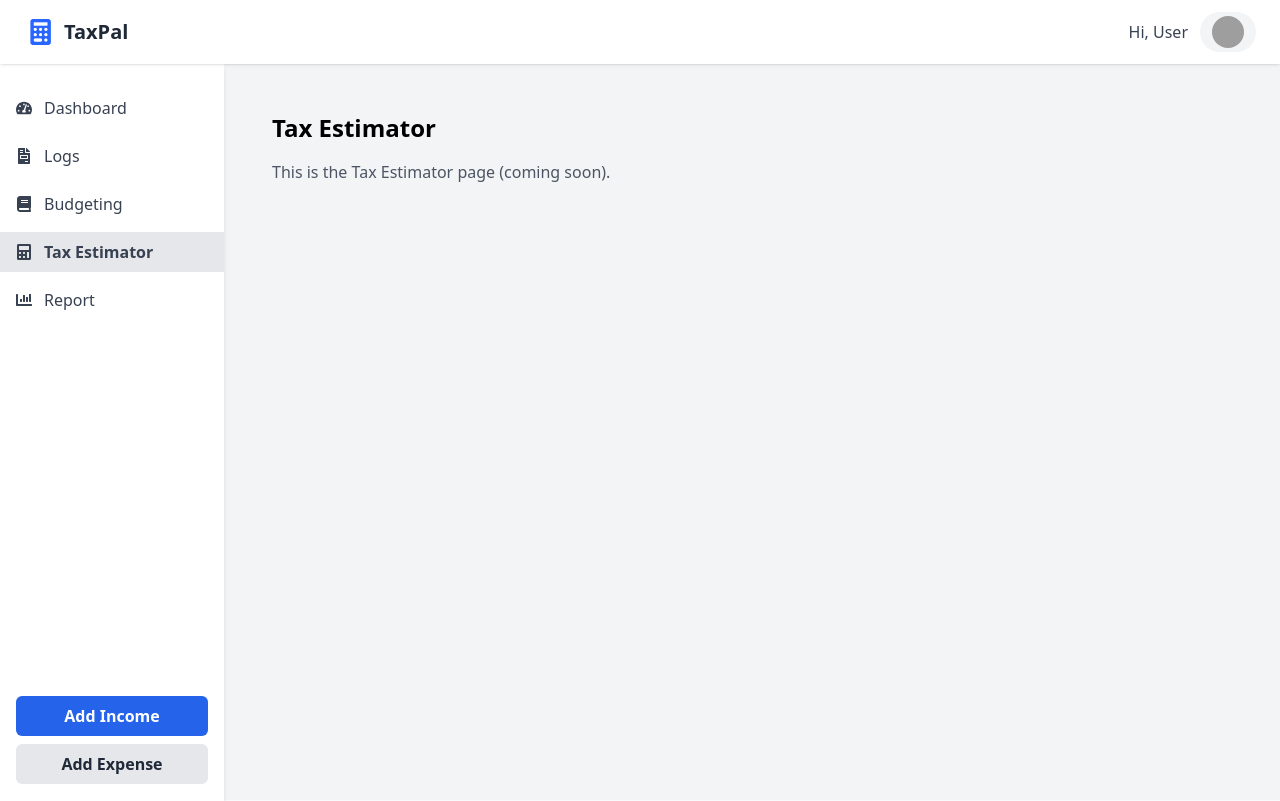
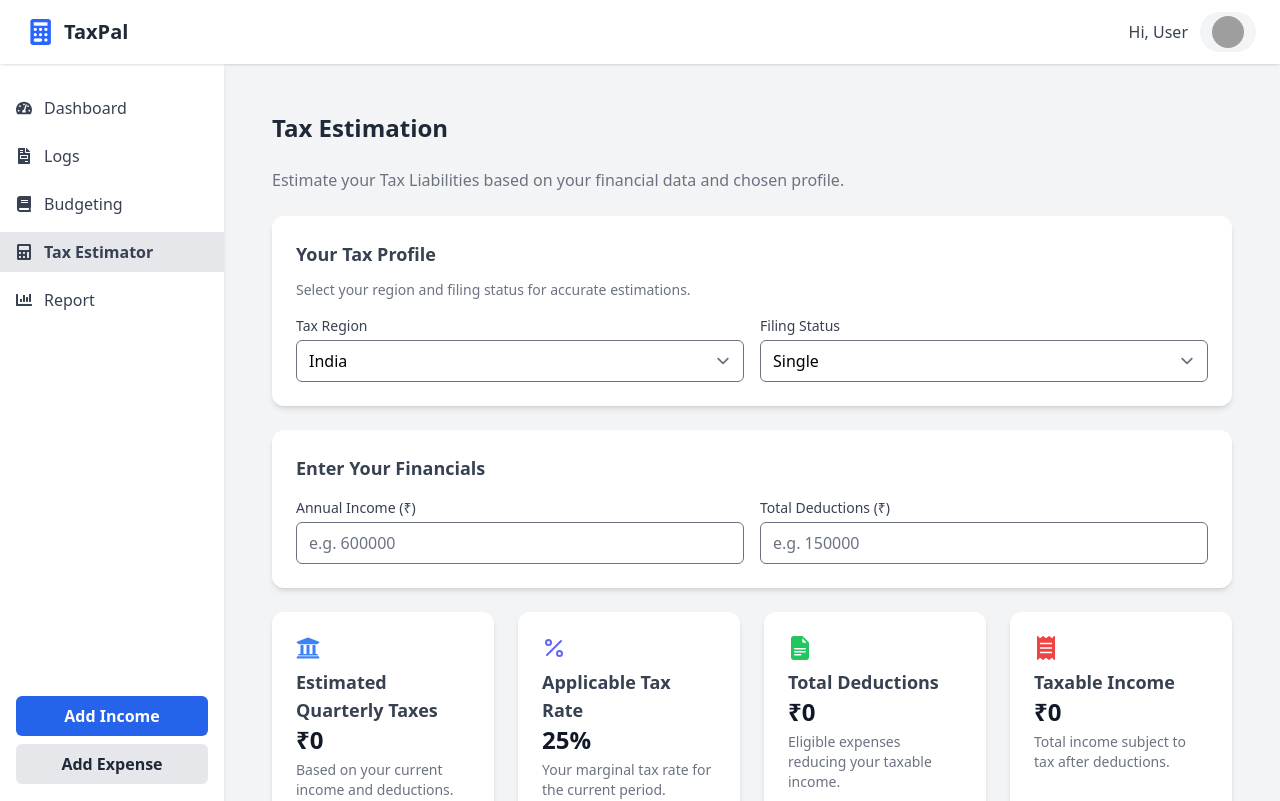
Before and after one commit to Search-Prem/TaxPal, a React (Vite) app in the folder Client/: page /tax-estimator in a window 1280 px wide. Shown: the top 801 px of the page. Built offline with nearby package versions, Linux system fonts and the light colour scheme; sample sign-in values are in the browser's storage; grey boxes are pictures that could not be loaded.

Commit message:
Initial UI

```diff
--- a/Client/src/pages/TaxEstimator.jsx
+++ b/Client/src/pages/TaxEstimator.jsx
@@ -1,10 +1,166 @@
-import React from "react";
+import React, { useState } from "react";
+import { FaUniversity, FaReceipt } from "react-icons/fa";
+import { FiPercent } from "react-icons/fi";
+import { BsFillFileEarmarkTextFill } from "react-icons/bs";
 
 export default function TaxEstimator() {
+  const [region, setRegion] = useState("India");
+  const [status, setStatus] = useState("Single");
+  const [income, setIncome] = useState(""); // keep as string
+  const [deductions, setDeductions] = useState(""); // keep as string
+
+  // convert safely for calculations
+  const incomeNum = parseFloat(income) || 0;
+  const deductionsNum = parseFloat(deductions) || 0;
+
+  // Simple tax rate logic (example: 25% flat rate for demo)
+  const taxRate = 25;
+  const taxableIncome = Math.max(incomeNum - deductionsNum, 0);
+  const estimatedTax = (taxableIncome * taxRate) / 100;
+
   return (
-    <div className="p-6">
-      <h2 className="text-2xl font-semibold mb-4">Tax Estimator</h2>
-      <p className="text-gray-600">This is the Tax Estimator page (coming soon).</p>
+    <div className="max-w-5xl mx-auto p-6 space-y-6">
+      {/* Title */}
+      <h1 className="text-2xl font-bold text-gray-800">Tax Estimation</h1>
+      <p className="text-gray-500">
+        Estimate your Tax Liabilities based on your financial data and chosen profile.
+      </p>
+
+      {/* Tax Profile */}
+      <div className="bg-white p-6 rounded-xl shadow-md">
+        <h2 className="text-lg font-semibold text-gray-700 mb-3">Your Tax Profile</h2>
+        <p className="text-sm text-gray-500 mb-4">
+          Select your region and filing status for accurate estimations.
+        </p>
+
+        <div className="grid grid-cols-1 md:grid-cols-2 gap-4">
+          {/* Tax Region */}
+          <div>
+            <label className="block text-sm font-medium text-gray-700">Tax Region</label>
+            <select
+              value={region}
+              onChange={(e) => setRegion(e.target.value)}
+              className="mt-1 w-full border px-3 py-2 rounded-md"
+            >
+              <option>India</option>
+              <option>United States</option>
+              <option>United Kingdom</option>
+              <option>Australia</option>
+            </select>
+          </div>
+
+          {/* Filing Status */}
+          <div>
+            <label className="block text-sm font-medium text-gray-700">Filing Status</label>
+            <select
+              value={status}
+              onChange={(e) => setStatus(e.target.value)}
+              className="mt-1 w-full border px-3 py-2 rounded-md"
+            >
+              <option>Single</option>
+              <option>Married</option>
+              <option>Business</option>
+              <option>Other</option>
+            </select>
+          </div>
+        </div>
+      </div>
+
+      {/* User Inputs */}
+      <div className="bg-white p-6 rounded-xl shadow-md">
+        <h2 className="text-lg font-semibold text-gray-700 mb-4">Enter Your Financials</h2>
+        <div className="grid grid-cols-1 md:grid-cols-2 gap-4">
+          {/* Income */}
+          <div>
+            <label className="block text-sm font-medium text-gray-700">Annual Income (₹)</label>
+            <input
+              type="number"
+              inputMode="numeric"
+              value={income}
+              onChange={(e) => setIncome(e.target.value)}
+              placeholder="e.g. 600000"
+              className="mt-1 w-full border px-3 py-2 rounded-md"
+            />
+          </div>
+
+          {/* Deductions */}
+          <div>
+            <label className="block text-sm font-medium text-gray-700">Total Deductions (₹)</label>
+            <input
+              type="number"
+              inputMode="numeric"
+              value={deductions}
+              onChange={(e) => setDeductions(e.target.value)}
+              placeholder="e.g. 150000"
+              className="mt-1 w-full border px-3 py-2 rounded-md"
+            />
+          </div>
+        </div>
+      </div>
+
+      {/* Tax Summary Cards */}
+      <div className="grid grid-cols-1 sm:grid-cols-2 lg:grid-cols-4 gap-6">
+        <SummaryCard
+          icon={<FaUniversity className="text-blue-500 text-2xl" />}
+          title="Estimated Quarterly Taxes"
+          value={`₹${(estimatedTax / 4).toLocaleString("en-IN")}`}
+          subtitle="Based on your current income and deductions."
+        />
+        <SummaryCard
+          icon={<FiPercent className="text-indigo-500 text-2xl" />}
+          title="Applicable Tax Rate"
+          value={`${taxRate}%`}
+          subtitle="Your marginal tax rate for the current period."
+        />
+        <SummaryCard
+          icon={<BsFillFileEarmarkTextFill className="text-green-500 text-2xl" />}
+          title="Total Deductions"
+          value={`₹${deductionsNum.toLocaleString("en-IN")}`}
+          subtitle="Eligible expenses reducing your taxable income."
+        />
+        <SummaryCard
+          icon={<FaReceipt className="text-red-500 text-2xl" />}
+          title="Taxable Income"
+          value={`₹${taxableIncome.toLocaleString("en-IN")}`}
+          subtitle="Total income subject to tax after deductions."
+        />
+      </div>
+
+      {/* Breakdown */}
+      <div className="bg-white p-6 rounded-xl shadow-md">
+        <h2 className="text-lg font-semibold text-gray-700 mb-4">Detail Tax Calculation</h2>
+        <p className="text-sm text-gray-500 mb-3">
+          Breakdown of Income and Deductions — understand how your estimated tax figures are derived.
+        </p>
+
+        <div className="space-y-2">
+          <details className="border rounded-md">
+            <summary className="cursor-pointer px-4 py-2 font-medium text-gray-700">Income Sources</summary>
+            <div className="px-4 py-2 text-gray-600">
+              Salary, Business, Freelance, Investments...
+            </div>
+          </details>
+
+          <details className="border rounded-md">
+            <summary className="cursor-pointer px-4 py-2 font-medium text-gray-700">Deductible Sources</summary>
+            <div className="px-4 py-2 text-gray-600">
+              Insurance, Retirement savings, Donations, Medical bills...
+            </div>
+          </details>
+        </div>
+      </div>
     </div>
   );
 }
+
+// Reusable summary card
+function SummaryCard({ icon, title, value, subtitle }) {
+  return (
+    <div className="bg-white p-6 rounded-xl shadow-md flex flex-col items-start">
+      <div className="mb-2">{icon}</div>
+      <h3 className="text-lg font-semibold text-gray-700">{title}</h3>
+      <p className="text-2xl font-bold text-gray-900">{value}</p>
+      <p className="text-sm text-gray-500 mt-1">{subtitle}</p>
+    </div>
+  );
+}
```
